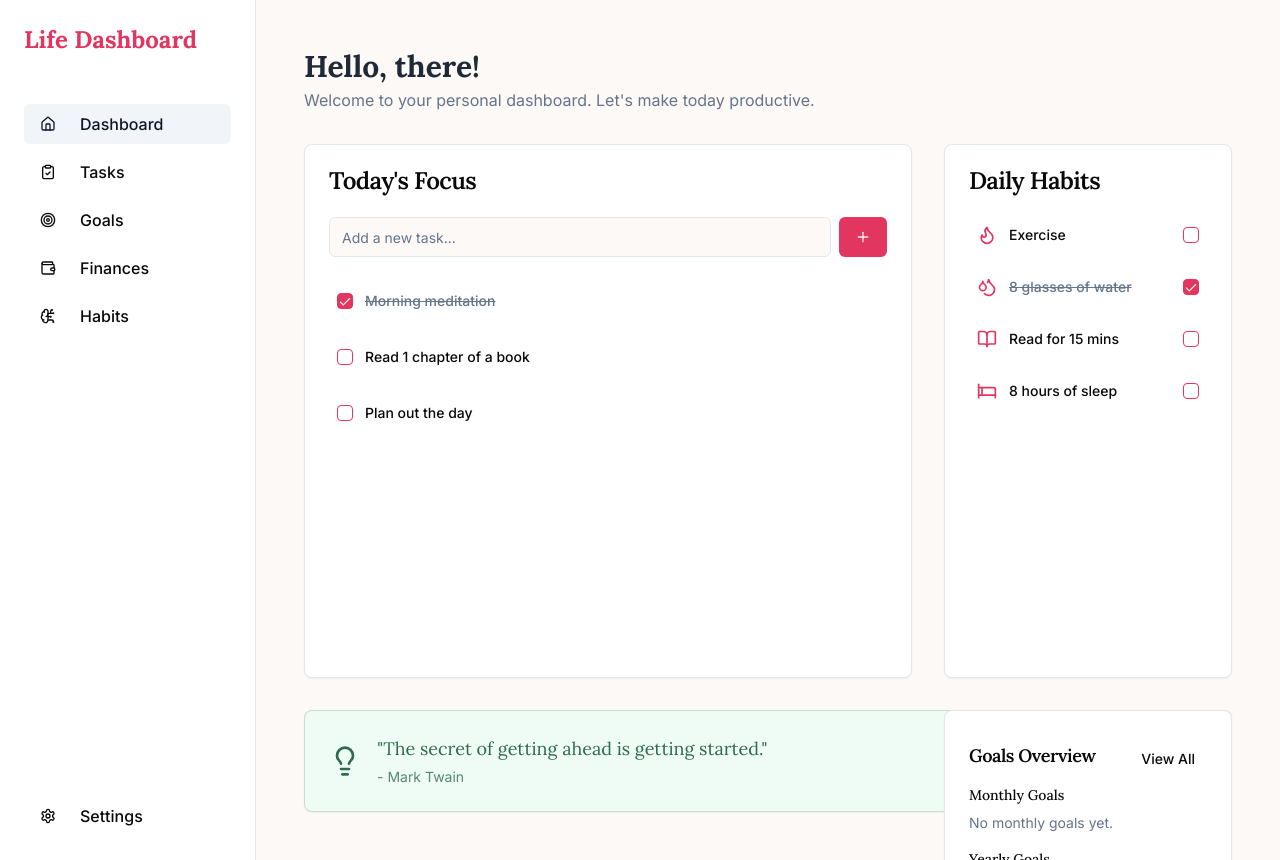
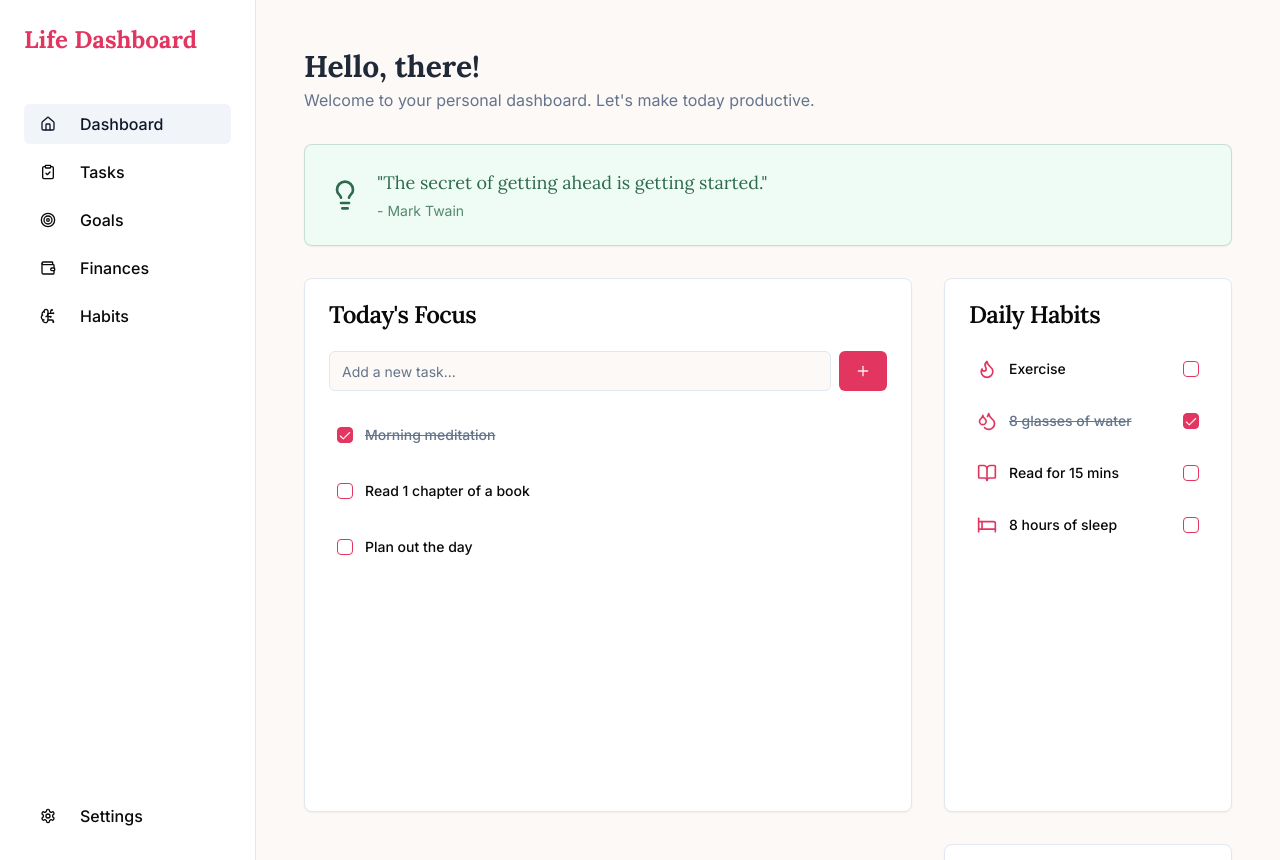
Before and after one commit to LeonClarksonn/life-love-dashboard, a React (Vite) app: page / in a window 1280 px wide. Built offline with nearby package versions, Linux system fonts and the light colour scheme.

Commit message:
Move quote below header and paragraph
Move the daily quote to below the greeting header and paragraph on the dashboard.

```diff
--- a/src/pages/Index.tsx
+++ b/src/pages/Index.tsx
@@ -12,6 +12,9 @@ const Index = () => {
       <Sidebar />
       <main className="flex-1 p-8 sm:p-12 overflow-y-auto">
         <Greeting />
+        <div className="mt-8">
+          <QuoteCard />
+        </div>
         <div className="grid grid-cols-1 lg:grid-cols-3 gap-8 mt-8">
           <div className="lg:col-span-2">
             <Tasks />
@@ -21,9 +24,6 @@ const Index = () => {
             <GoalsOverview />
           </div>
         </div>
-        <div className="mt-8">
-          <QuoteCard />
-        </div>
       </main>
     </div>
   );
```
